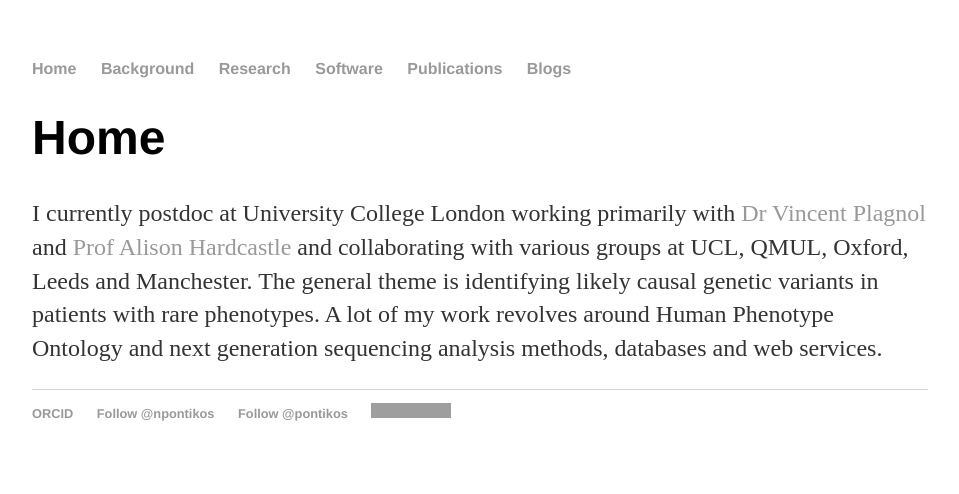
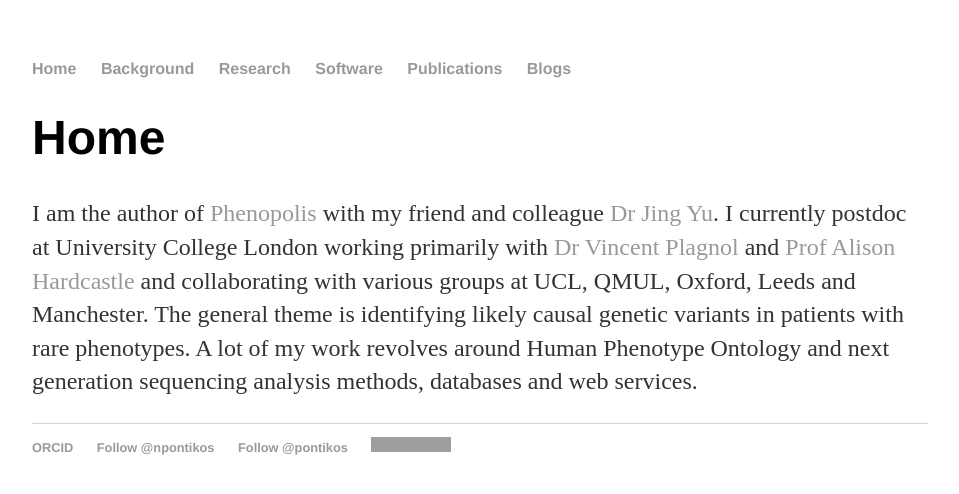
Before and after one commit to pontikos/pontikos.github.io, a Jekyll site: the page built from index.html, in a window 1280 px wide. Shown: the top 494 px of the page, without its empty margins (160-1119 px from the left). Built offline with Jekyll 4.4.1, drawn with Linux system fonts in a browser that asks for light colours; comment, search, counter and statistics services are not loaded; grey boxes are pictures that could not be loaded.

Commit message:
Update index.html

```diff
--- a/index.html
+++ b/index.html
@@ -7,6 +7,7 @@ title: Nikolas Pontikos, Postdoc, UCL
 <h1>Home</h1>
 
 <p>
+I am the author of <a href="https://phenopolis.github.io">Phenopolis</a> with my friend and colleague <a href="https://github.com/logust79?tab=repositories">Dr Jing Yu</a>.
 I currently postdoc at University College London working primarily with <a href='http://plagnol-lab.blogspot.co.uk/'>Dr Vincent Plagnol</a> and <a href="https://iris.ucl.ac.uk/iris/browse/profile?upi=AJHAR52">Prof Alison Hardcastle</a> and collaborating with various groups at UCL, QMUL, Oxford, Leeds and Manchester.
 The general theme is identifying likely causal genetic variants in patients with rare phenotypes. A lot of my work revolves around Human Phenotype Ontology and next generation sequencing analysis methods, databases and web services.
 </p>
```
